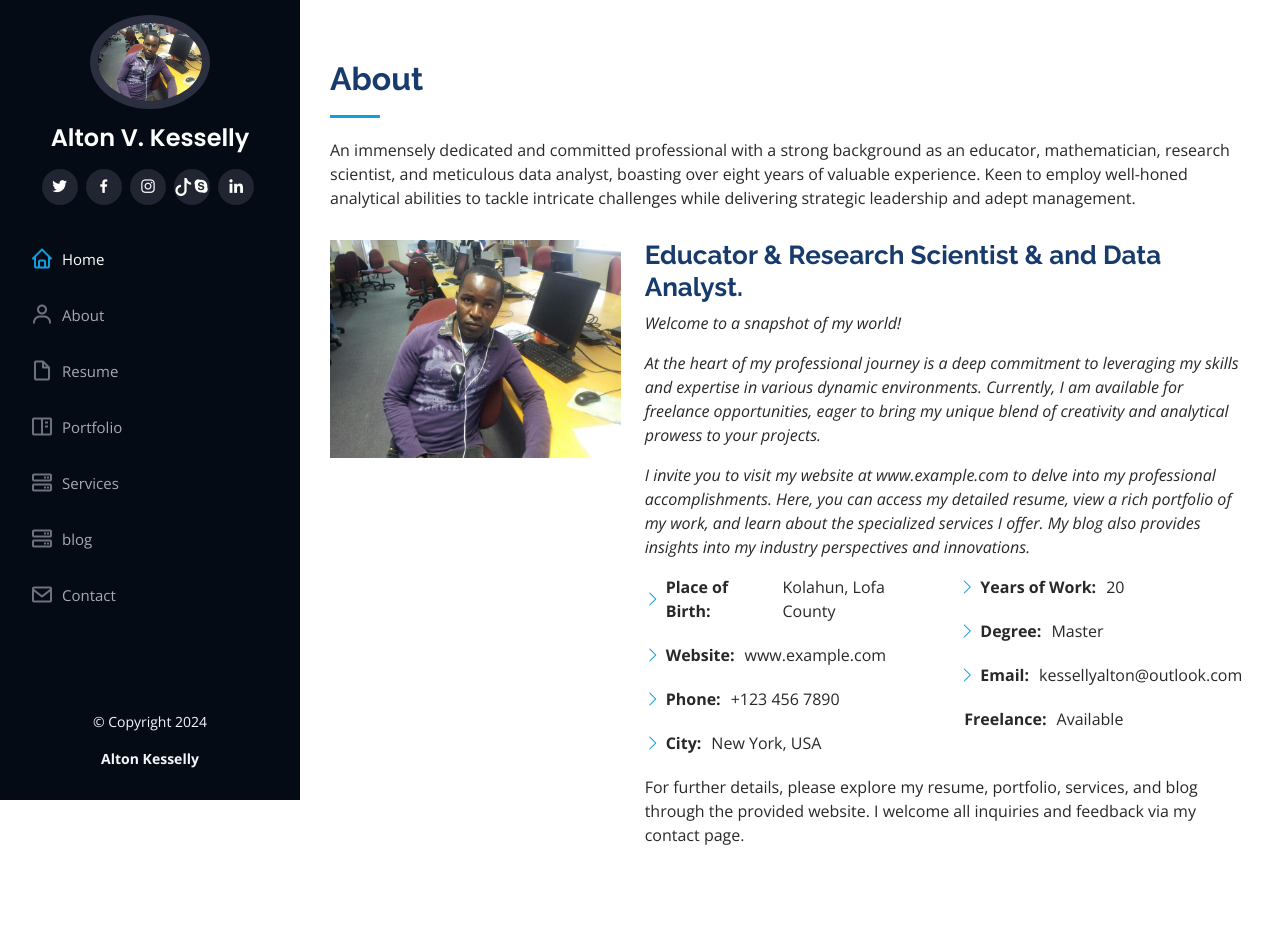
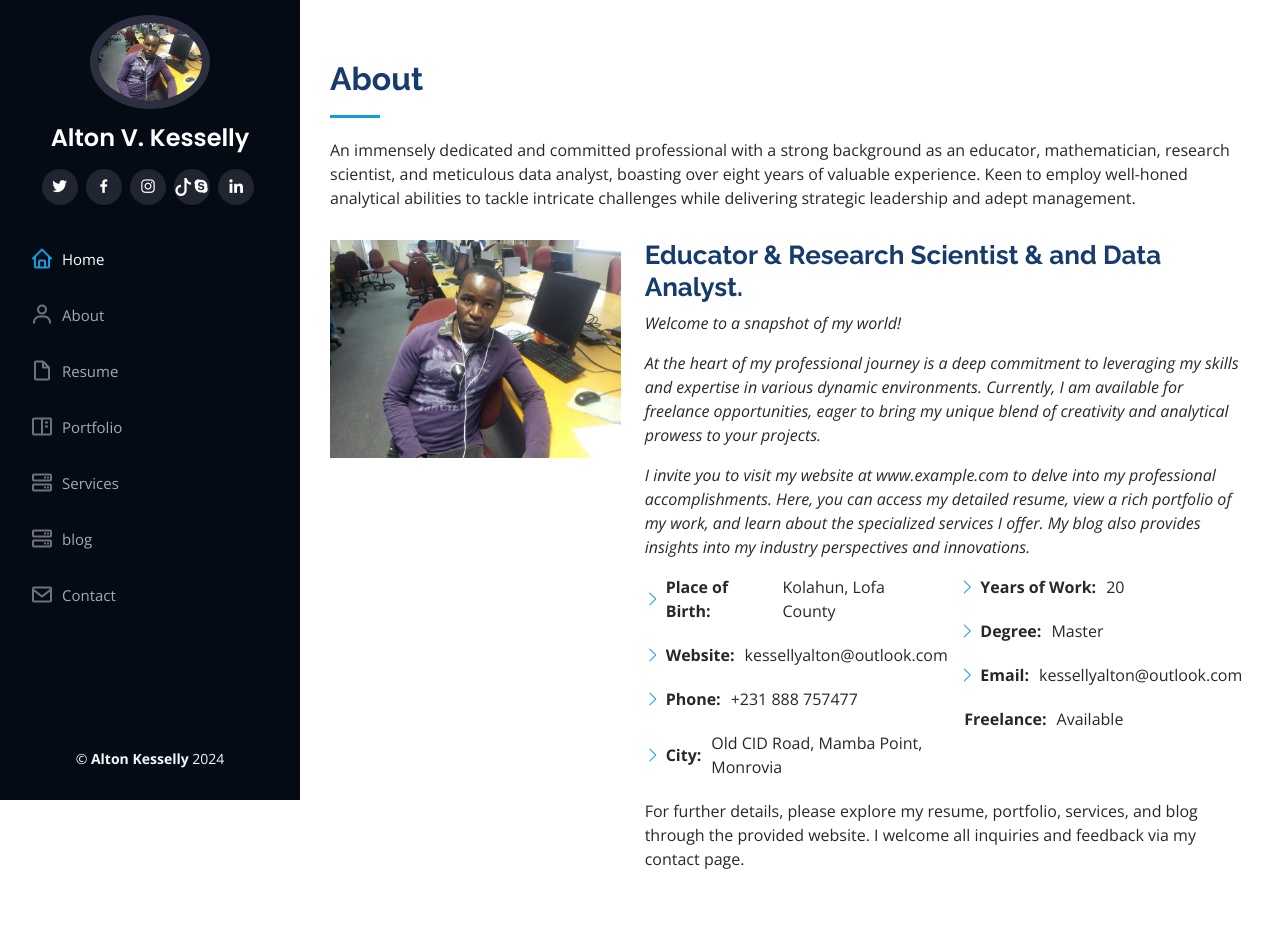
Before and after one commit to kessellyalton/alton_profile, a Django app: page /about/ in a window 1280 px wide. Before the commit the page ends 845 px from the top, so only its background shows below. Run offline with Django 5.2, Linux system fonts and the light colour scheme; some libraries are stand-ins or nearby versions.

Commit message:
added all pages to the site and additional edit

```diff
--- a/mysite/myproject/myprofile/templates/base.html
+++ b/mysite/myproject/myprofile/templates/base.html
@@ -84,8 +84,7 @@
   <footer id="footer">
     <div class="container">
       <div class="copyright">
-       <p> &copy; Copyright 2024</p>
-        <p><strong><span>Alton Kesselly</span></strong></p>
+       <p> &copy; <strong><span>Alton Kesselly</span></strong>&nbsp;2024</p>
       </div>
     </div>
   </footer><!-- End Footer -->
--- a/mysite/myproject/myprofile/templates/myprofile/about.html
+++ b/mysite/myproject/myprofile/templates/myprofile/about.html
@@ -41,9 +41,9 @@
           <div class="col-lg-6">
             <ul>
               <li><i class="bi bi-chevron-right"></i> <strong>Place of Birth:</strong> <span>Kolahun, Lofa County</span></li>
-              <li><i class="bi bi-chevron-right"></i> <strong>Website:</strong> <span>www.example.com</span></li>
-              <li><i class="bi bi-chevron-right"></i> <strong>Phone:</strong> <span>+123 456 7890</span></li>
-              <li><i class="bi bi-chevron-right"></i> <strong>City:</strong> <span>New York, USA</span></li>
+              <li><i class="bi bi-chevron-right"></i> <strong>Website:</strong> <span>kessellyalton@outlook.com</span></li>
+              <li><i class="bi bi-chevron-right"></i> <strong>Phone:</strong> <span>+231 888 757477</span></li>
+              <li><i class="bi bi-chevron-right"></i> <strong>City:</strong> <span>Old CID Road, Mamba Point, Monrovia</span></li>
             </ul>
           </div>
           <div class="col-lg-6">
--- a/mysite/myproject/myprofile/templates/myprofile/services.html
+++ b/mysite/myproject/myprofile/templates/myprofile/services.html
@@ -80,7 +80,7 @@ Evaluation of project outcomes to determine impact and provide insights for futu
 
           <div class="col-lg-4 col-md-6 icon-box" data-aos="fade-up" data-aos-delay="500">
             <div class="icon"><i class="bi bi-cpu"></i></div>
-            <h4 class="title"><a href="https://github.com/kessellyalton" target="_blank">Technology Integration in Education</a></h4>
+            <h4 class="title"><a href="https://github.com/kessellyalton/alton_profile" target="_blank">Technology Integration in Education</a></h4>
             <p class="description">
               Facilitating the integration of technology in educational settings to enhance learning and data management.
 Leading initiatives for digital transformation in education, including the development of educational technology tools.
@@ -89,7 +89,7 @@ Leading initiatives for digital transformation in education, including the devel
 
           <div class="col-lg-4 col-md-6 icon-box" data-aos="fade-up" data-aos-delay="500">
             <div class="icon"><i class="bi bi-gear-wide-connected"></i></div>
-            <h4 class="title"><a href="https://github.com/kessellyalton" target="_blank">STEM Education Enhancement</a></h4>
+            <h4 class="title"><a href="https://github.com/kessellyalton/MoE-data" target="_blank">STEM Education Enhancement</a></h4>
             <p class="description">
               Promotion and development of STEM education programs.
 Strategic initiatives to integrate STEM learning into national education curricula.
```
